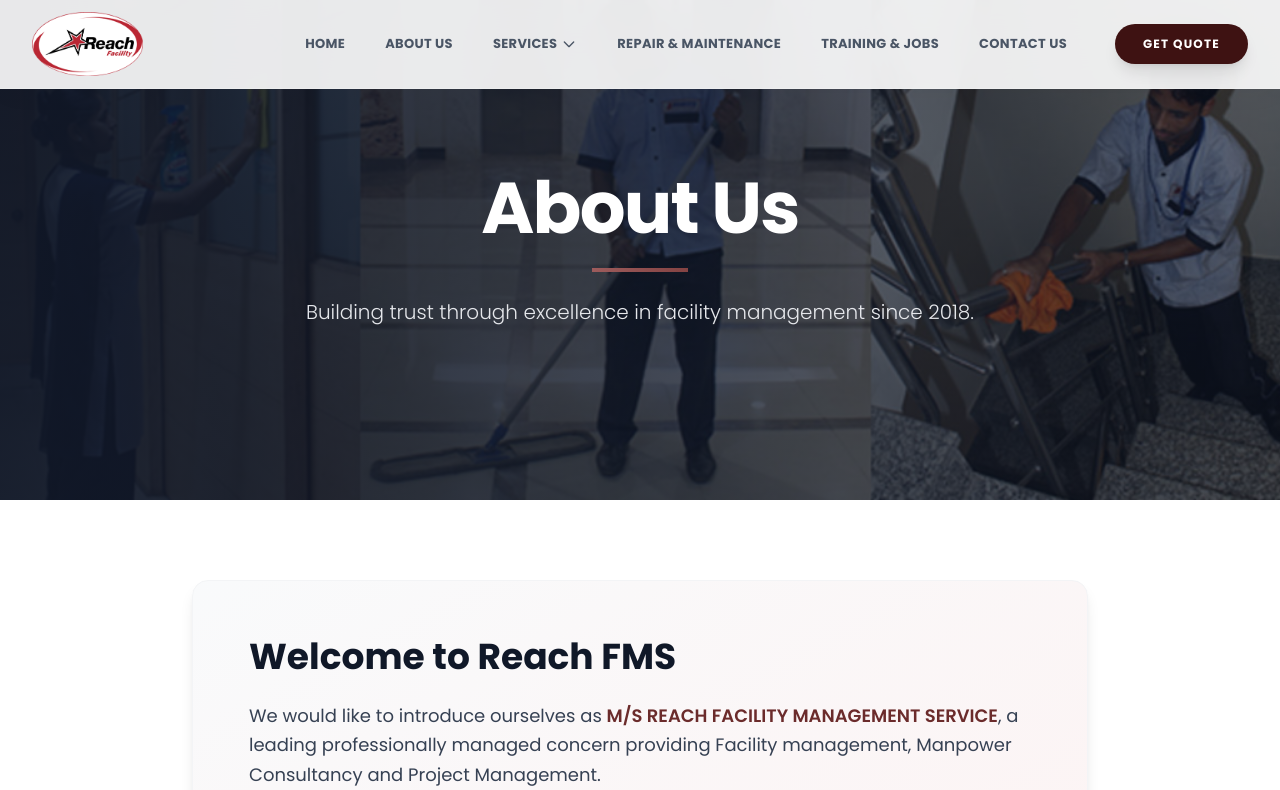
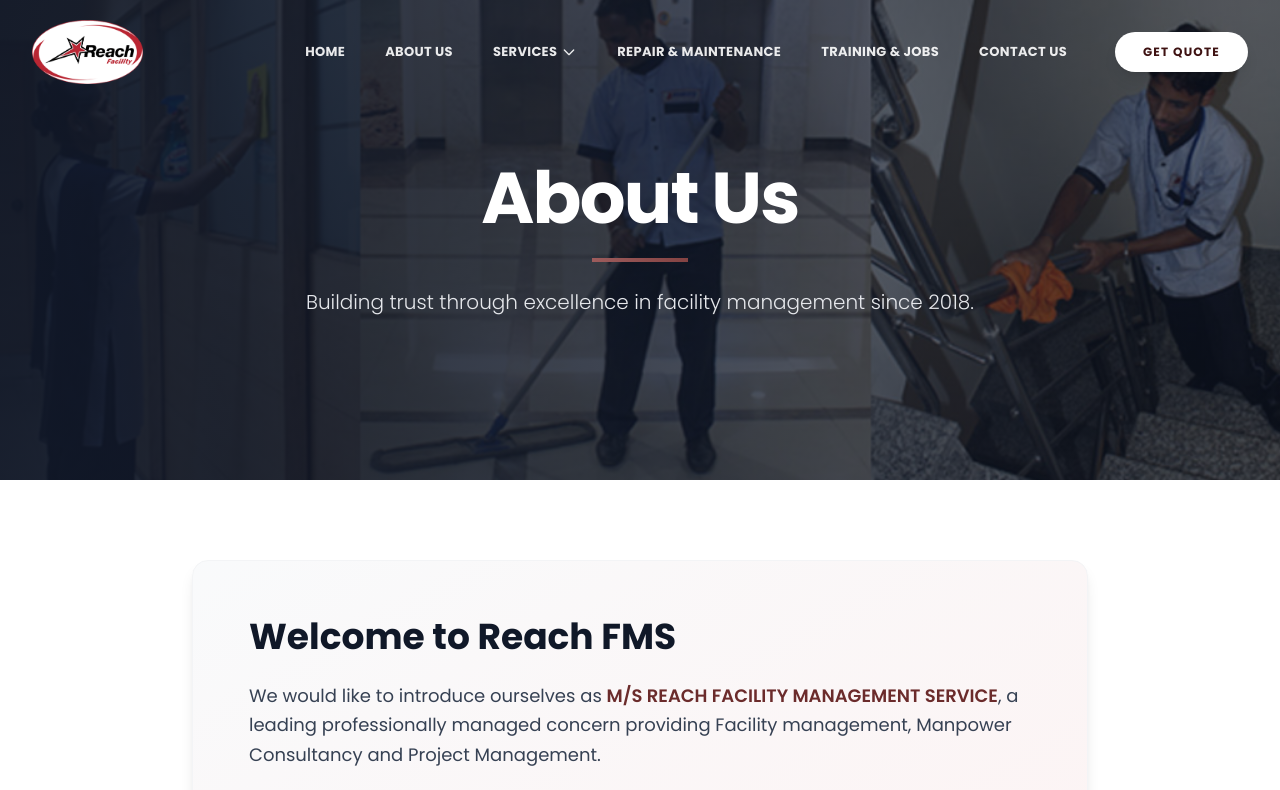
Before and after one commit to AaryaBalan/Reach-Website, a React (Vite) app: page /about in a window 1280 px wide. Shown: the top 790 px of the page. Built offline with nearby package versions, Linux system fonts and the light colour scheme.

Commit message:
feat: simplify Navbar styling logic by removing path-based conditions and update AboutPage hero section minimum height and background.

```diff
--- a/src/components/Navbar.jsx
+++ b/src/components/Navbar.jsx
@@ -67,7 +67,7 @@ const Navbar = () => {
     return (
         <>
             <nav
-                className={`fixed top-0 left-0 right-0 z-1000 transition-all duration-500 font-['Poppins'] ${isScrolled || location.pathname !== '/'
+                className={`fixed top-0 left-0 right-0 z-1000 transition-all duration-500 font-['Poppins'] ${isScrolled
                     ? 'bg-white/90 backdrop-blur-xl shadow-[0_4px_30px_rgba(0,0,0,0.03)] border-b border-white/20 py-3'
                     : 'bg-transparent py-5'
                     }`}
@@ -93,7 +93,7 @@ const Navbar = () => {
                                         onMouseLeave={() => setServicesDropdownOpen(false)}
                                     >
                                         <button
-                                            className={`px-4 py-2 text-[13px] font-bold tracking-wide rounded-full transition-all duration-300 flex items-center gap-1 ${isScrolled || location.pathname !== '/'
+                                            className={`px-4 py-2 text-[13px] font-bold tracking-wide rounded-full transition-all duration-300 flex items-center gap-1 ${isScrolled
                                                 ? 'text-gray-600 hover:text-brand-900 hover:bg-gray-50'
                                                 : 'text-white/90 hover:text-white hover:bg-white/10'
                                                 }`}
@@ -129,7 +129,7 @@ const Navbar = () => {
                                         key={item.name}
                                         href={item.href}
                                         onClick={(e) => handleNavigation(e, item.href)}
-                                        className={`px-4 py-2 text-[13px] font-bold tracking-wide rounded-full transition-all duration-300 ${isScrolled || location.pathname !== '/'
+                                        className={`px-4 py-2 text-[13px] font-bold tracking-wide rounded-full transition-all duration-300 ${isScrolled
                                             ? 'text-gray-600 hover:text-brand-900 hover:bg-gray-50'
                                             : 'text-white/90 hover:text-white hover:bg-white/10'
                                             }`}
@@ -140,7 +140,7 @@ const Navbar = () => {
                             ))}
                             <button
                                 onClick={(e) => handleNavigation(e, '/#contact')}
-                                className={`ml-6 px-7 py-3 rounded-full font-bold text-xs tracking-widest uppercase transition-all duration-300 shadow-lg hover:shadow-xl transform hover:-translate-y-0.5 ${isScrolled || location.pathname !== '/'
+                                className={`ml-6 px-7 py-3 rounded-full font-bold text-xs tracking-widest uppercase transition-all duration-300 shadow-lg hover:shadow-xl transform hover:-translate-y-0.5 ${isScrolled
                                     ? 'bg-brand-900 text-white hover:bg-brand-950'
                                     : 'bg-white text-brand-900 hover:bg-gray-50'
                                     }`}
@@ -153,7 +153,7 @@ const Navbar = () => {
                         <div className="lg:hidden">
                             <button
                                 onClick={() => setIsMenuOpen(!isMenuOpen)}
-                                className={`p-2.5 rounded-xl transition-all duration-300 ${isScrolled || location.pathname !== '/' ? 'text-brand-900 bg-gray-50' : 'text-white bg-white/10 backdrop-blur-md'
+                                className={`p-2.5 rounded-xl transition-all duration-300 ${isScrolled ? 'text-brand-900 bg-gray-50' : 'text-white bg-white/10 backdrop-blur-md'
                                     }`}
                             >
                                 <svg className="w-6 h-6" fill="none" stroke="currentColor" viewBox="0 0 24 24">
@@ -172,9 +172,9 @@ const Navbar = () => {
             {/* Mobile Navigation - Portal to Body */}
             {createPortal(
                 <div
-                    className={`lg:hidden fixed inset-x-0 bottom-0 bg-white/95 backdrop-blur-xl border-t border-white/20 shadow-2xl transition-all duration-500 ease-in-out overflow-y-auto z-[9999] ${isMenuOpen ? 'opacity-100 translate-y-0' : 'opacity-0 -translate-y-full pointer-events-none'
+                    className={`lg:hidden fixed inset-x-0 bottom-0 bg-white/95 backdrop-blur-xl border-t border-white/20 shadow-2xl transition-all duration-500 ease-in-out overflow-y-auto z-9999 ${isMenuOpen ? 'opacity-100 translate-y-0' : 'opacity-0 -translate-y-full pointer-events-none'
                         }`}
-                    style={{ top: isScrolled || location.pathname !== '/' ? '88px' : '104px' }}
+                    style={{ top: isScrolled ? '88px' : '104px' }}
                 >
                     <div className="p-2 space-y-1">
                         {navItems.map((item) => (
--- a/src/pages/AboutPage.jsx
+++ b/src/pages/AboutPage.jsx
@@ -12,7 +12,7 @@ const AboutPage = () => {
 
 
             {/* Hero Section */}
-            <section className="relative h-[40vh] min-h-[300px] md:h-[60vh] md:min-h-125 flex items-center justify-center overflow-hidden">
+            <section className="relative h-[40vh] min-h-75 md:h-[60vh] flex items-center justify-center overflow-hidden bg-gray-900">
                 <div className="absolute inset-0">
                     <img
                         src={aboutHero}
```
